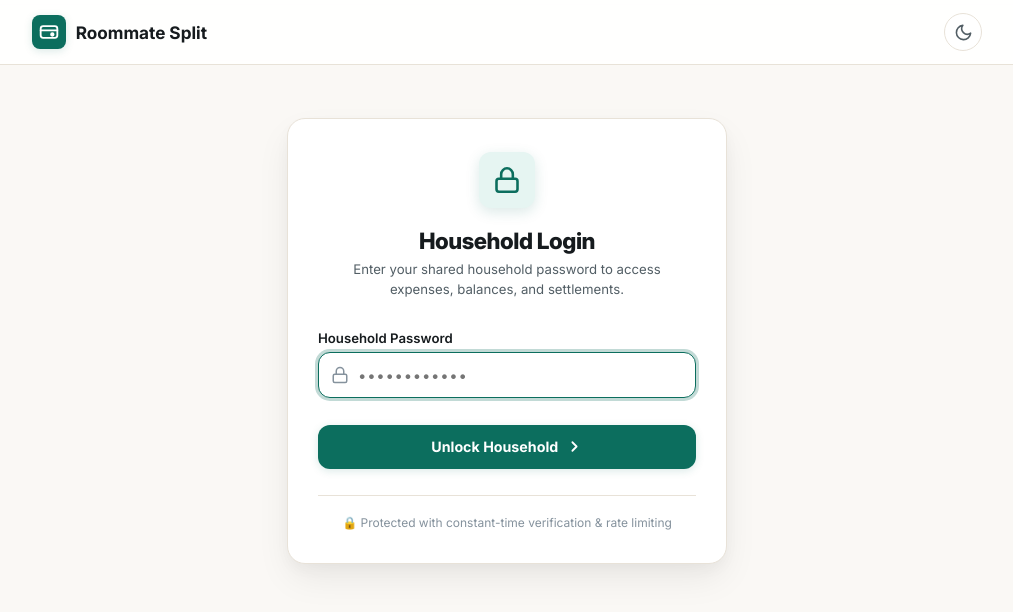
After one commit to mohamedbailla599/roommate-split, a Flask app: page /login in a window 1280 px wide. The commit adds this page. Shown: the top 612 px of the page, without its empty margins (133-1146 px from the left). Run offline with Flask 3, Linux system fonts and the light colour scheme.

Commit message:
feat(deploy): prepare for Render with gunicorn, household login, SELECT-only retry policy, and health endpoint

```diff
--- a/app.py
+++ b/app.py
@@ -9,12 +9,13 @@ import csv
 import io
 import os
 import socket
+import threading
 import time
 from collections import Counter, defaultdict
 from datetime import date, datetime, timedelta
 import secrets
 from pathlib import Path
-from typing import Any, Dict, List
+from typing import Any, Dict, List, Optional
 
 from flask import (
     Flask,
@@ -40,12 +41,72 @@ from split_logic import (
 )
 
 app = Flask(__name__)
-app.secret_key = os.environ.get("SECRET_KEY", "roommate-split-dev-secret-key-2026")
+
+# Environment & Production Configuration
+is_debug = os.environ.get("FLASK_DEBUG", "0").lower() in ("1", "true", "yes")
+is_production = (
+    os.environ.get("RENDER") == "true"
+    or os.environ.get("FLASK_ENV") == "production"
+    or os.environ.get("ENV") == "production"
+    or os.environ.get("PRODUCTION") == "true"
+)
+
+raw_secret_key = os.environ.get("SECRET_KEY")
+raw_app_password = os.environ.get("APP_PASSWORD")
+
+if is_production:
+    if not raw_secret_key:
+        raise RuntimeError("CRITICAL: SECRET_KEY environment variable is missing. It is required in production mode.")
+    if not raw_app_password:
+        raise RuntimeError("CRITICAL: APP_PASSWORD environment variable is missing. It is required in production mode.")
+
+app.secret_key = raw_secret_key or "roommate-split-dev-secret-key-2026"
+APP_PASSWORD = raw_app_password or "roommate"
+
 app.config["TEMPLATES_AUTO_RELOAD"] = True
 app.config["SEND_FILE_MAX_AGE_DEFAULT"] = 0
 app.config["MAX_CONTENT_LENGTH"] = 5 * 1024 * 1024  # 5 MB max upload
 app.config["SESSION_COOKIE_HTTPONLY"] = True
 app.config["SESSION_COOKIE_SAMESITE"] = "Lax"
+app.config["SESSION_COOKIE_SECURE"] = not is_debug
+
+
+# -----------------------------------------------------------------------------
+# Rate Limiting & Household Authentication State
+# -----------------------------------------------------------------------------
+_failed_login_attempts: Dict[str, List[float]] = defaultdict(list)
+_failed_login_lock = threading.Lock()
+MAX_FAILED_LOGIN_ATTEMPTS = 5
+LOGIN_LOCKOUT_SECONDS = 300  # 5-minute lockout
+
+
+def get_client_ip() -> str:
+    """Extract client IP address considering proxy headers (e.g. Render reverse proxy)."""
+    forwarded = request.headers.get("X-Forwarded-For")
+    if forwarded:
+        return forwarded.split(",")[0].strip()
+    return request.remote_addr or "127.0.0.1"
+
+
+def is_login_rate_limited(ip: str) -> bool:
+    """Check if the given IP address is currently locked out after repeated failed logins."""
+    now = time.time()
+    with _failed_login_lock:
+        attempts = [t for t in _failed_login_attempts[ip] if now - t < LOGIN_LOCKOUT_SECONDS]
+        _failed_login_attempts[ip] = attempts
+        return len(attempts) >= MAX_FAILED_LOGIN_ATTEMPTS
+
+
+def record_failed_login(ip: str) -> None:
+    """Record a failed login attempt for the given IP address."""
+    with _failed_login_lock:
+        _failed_login_attempts[ip].append(time.time())
+
+
+def clear_failed_logins(ip: str) -> None:
+    """Clear failed login records after a successful login."""
+    with _failed_login_lock:
+        _failed_login_attempts.pop(ip, None)
 
 
 def generate_csrf_token() -> str:
@@ -59,6 +120,24 @@ def generate_csrf_token() -> str:
 def inject_csrf_token() -> Dict[str, Any]:
     """Expose csrf_token() helper to all Jinja templates."""
     return {"csrf_token": generate_csrf_token}
+
+
+@app.before_request
+def require_household_login() -> Optional[Response]:
+    """Ensure every route except /login, /health and static files requires authentication."""
+    # Allow unauthenticated access to /login, /health, and static assets
+    if (
+        request.endpoint in ("login", "health", "static")
+        or request.path in ("/login", "/health")
+        or request.path.startswith("/static/")
+    ):
+        return None
+
+    if not session.get("authenticated"):
+        next_target = request.full_path if request.query_string else request.path
+        return redirect(url_for("login", next=next_target))
+
+    return None
 
 
 @app.before_request
@@ -286,6 +365,53 @@ def get_active_period_data(conn):
     balances_data = calculate_balances(all_rids, expenses, payments)
 
     return roommate_map, expenses, payments, balances_data
+
+
+@app.route("/health")
+def health() -> Response:
+    """Liveness probe for Render health checks. Never touches the database."""
+    return Response('{"status": "healthy"}', mimetype="application/json", status=200)
+
+
+@app.route("/login", methods=["GET", "POST"])
+def login() -> Any:
+    """Household shared password login."""
+    next_url = request.args.get("next") or request.form.get("next") or url_for("expenses")
+    if not next_url.startswith("/") or next_url.startswith("//"):
+        next_url = url_for("expenses")
+
+    if session.get("authenticated"):
+        return redirect(next_url)
+
+    ip = get_client_ip()
+
+    if request.method == "POST":
+        if is_login_rate_limited(ip):
+            flash("Too many failed login attempts. Please wait 5 minutes before trying again.", "danger")
+            return render_template("login.html", next_url=next_url), 429
+
+        submitted_password = request.form.get("password", "")
+        if secrets.compare_digest(submitted_password, APP_PASSWORD):
+            clear_failed_logins(ip)
+            session["authenticated"] = True
+            session["authenticated_at"] = time.time()
+            session["csrf_token"] = secrets.token_hex(32)
+            flash("Household unlocked. Welcome back!", "success")
+            return redirect(next_url)
+
+        record_failed_login(ip)
+        flash("Incorrect household password. Please try again.", "danger")
+        return render_template("login.html", next_url=next_url), 401
+
+    return render_template("login.html", next_url=next_url)
+
+
+@app.route("/logout")
+def logout() -> Response:
+    """Log out of household and clear session."""
+    session.clear()
+    flash("You have been logged out of your household.", "info")
+    return redirect(url_for("login"))
 
 
 @app.route("/")
--- a/requirements.txt
+++ b/requirements.txt
@@ -3,3 +3,4 @@ pytest>=8.0.0
 psycopg2-binary>=2.9.9
 python-dotenv>=1.0.0
 Pillow>=10.0.0
+gunicorn>=21.2.0
--- a/templates/base.html
+++ b/templates/base.html
@@ -37,6 +37,7 @@
         <span>Roommate Split</span>
       </a>
 
+      {% if session.get('authenticated') %}
       <!-- Desktop Navigation Pills -->
       <nav class="desktop-nav-links">
         <a href="{{ url_for('balances') }}" class="nav-pill {% if active_page == 'balances' %}active{% endif %}">
@@ -83,15 +84,18 @@
           History
         </a>
       </nav>
+      {% endif %}
 
-      <!-- Right Header Actions (Phone modal & Dark Mode toggle) -->
+      <!-- Right Header Actions (Phone modal, Dark Mode toggle, Logout) -->
       <div class="nav-right-actions">
+        {% if session.get('authenticated') %}
         <button type="button" class="btn-icon" id="openPhoneBtn" title="Open on phone" aria-label="Open on phone">
           <svg width="19" height="19" viewBox="0 0 24 24" fill="none" stroke="currentColor" stroke-width="2" stroke-linecap="round" stroke-linejoin="round">
             <rect x="5" y="2" width="14" height="20" rx="3" ry="3"></rect>
             <line x1="12" y1="18" x2="12.01" y2="18"></line>
           </svg>
         </button>
+        {% endif %}
 
         <button type="button" class="btn-icon theme-toggle-btn" title="Toggle dark mode" aria-label="Toggle dark mode">
           <!-- Sun Icon (shown in dark mode) -->
@@ -111,6 +115,16 @@
             <path d="M21 12.79A9 9 0 1 1 11.21 3 7 7 0 0 0 21 12.79z"></path>
           </svg>
         </button>
+
+        {% if session.get('authenticated') %}
+        <a href="{{ url_for('logout') }}" class="btn-icon" title="Log out of household" aria-label="Log out of household" style="color: var(--text-secondary);">
+          <svg width="18" height="18" viewBox="0 0 24 24" fill="none" stroke="currentColor" stroke-width="2" stroke-linecap="round" stroke-linejoin="round">
+            <path d="M9 21H5a2 2 0 0 1-2-2V5a2 2 0 0 1 2-2h4"></path>
+            <polyline points="16 17 21 12 16 7"></polyline>
+            <line x1="21" y1="12" x2="9" y2="12"></line>
+          </svg>
+        </a>
+        {% endif %}
       </div>
     </div>
   </header>
@@ -158,6 +172,7 @@
     {% block content %}{% endblock %}
   </main>
 
+  {% if session.get('authenticated') %}
   <!-- Mobile Bottom Tab Navigation -->
   <nav class="mobile-bottom-bar" aria-label="Mobile Navigation">
     <a href="{{ url_for('balances') }}" class="mobile-tab {% if active_page == 'balances' %}active{% endif %}">
@@ -243,6 +258,7 @@
       </div>
     </div>
   </div>
+  {% endif %}
 
   <!-- Global Custom Confirmation Dialog Modal Window -->
   <div class="modal-backdrop" id="confirmModal" role="dialog" aria-modal="true" aria-labelledby="confirmModalTitle">
--- /dev/null
+++ b/templates/login.html
@@ -0,0 +1,53 @@
+{% extends "base.html" %}
+
+{% block title %}Login - Roommate Split{% endblock %}
+
+{% block content %}
+<div style="display: flex; justify-content: center; align-items: center; min-height: 60vh; padding: 2rem 0;">
+  <div class="card" style="width: 100%; max-width: 440px; padding: 2.25rem 2rem; box-shadow: var(--shadow-lg); border-radius: var(--radius-lg);">
+    <div style="text-align: center; margin-bottom: 2rem;">
+      <div style="width: 56px; height: 56px; border-radius: var(--radius-md); background: var(--accent-primary-light); color: var(--accent-primary); display: inline-flex; align-items: center; justify-content: center; margin-bottom: 1.25rem; box-shadow: 0 4px 14px var(--accent-primary-glow);">
+        <svg width="28" height="28" viewBox="0 0 24 24" fill="none" stroke="currentColor" stroke-width="2.2" stroke-linecap="round" stroke-linejoin="round">
+          <rect x="3" y="11" width="18" height="11" rx="2" ry="2"></rect>
+          <path d="M7 11V7a5 5 0 0 1 10 0v4"></path>
+        </svg>
+      </div>
+      <h1 style="font-size: 1.5rem; font-weight: 800; letter-spacing: -0.02em; margin-bottom: 0.4rem; color: var(--text-primary);">
+        Household Login
+      </h1>
+      <p style="font-size: 0.88rem; color: var(--text-secondary); line-height: 1.5; margin: 0 auto; max-width: 320px;">
+        Enter your shared household password to access expenses, balances, and settlements.
+      </p>
+    </div>
+
+    <form method="POST" action="{{ url_for('login', next=next_url) }}" style="display: flex; flex-direction: column; gap: 1.25rem;">
+      <input type="hidden" name="csrf_token" value="{{ csrf_token() }}">
+      <input type="hidden" name="next" value="{{ next_url }}">
+
+      <div class="form-group" style="margin-bottom: 0;">
+        <label class="form-label" for="password" style="font-weight: 600; font-size: 0.88rem;">Household Password</label>
+        <div style="position: relative;">
+          <input type="password" id="password" name="password" class="form-control" placeholder="••••••••••••" required autofocus style="padding-left: 2.6rem; font-size: 1rem; letter-spacing: 0.05em;">
+          <div style="position: absolute; left: 0.85rem; top: 50%; transform: translateY(-50%); color: var(--text-muted); pointer-events: none; display: flex; align-items: center;">
+            <svg width="18" height="18" viewBox="0 0 24 24" fill="none" stroke="currentColor" stroke-width="2" stroke-linecap="round" stroke-linejoin="round">
+              <rect x="3" y="11" width="18" height="11" rx="2" ry="2"></rect>
+              <path d="M7 11V7a5 5 0 0 1 10 0v4"></path>
+            </svg>
+          </div>
+        </div>
+      </div>
+
+      <button type="submit" class="btn btn-primary" style="width: 100%; padding: 0.75rem; font-size: 0.95rem; font-weight: 700; display: flex; justify-content: center; align-items: center; gap: 0.5rem; margin-top: 0.5rem;">
+        <span>Unlock Household</span>
+        <svg width="17" height="17" viewBox="0 0 24 24" fill="none" stroke="currentColor" stroke-width="2.5" stroke-linecap="round" stroke-linejoin="round">
+          <polyline points="9 18 15 12 9 6"></polyline>
+        </svg>
+      </button>
+    </form>
+
+    <div style="margin-top: 1.75rem; padding-top: 1.25rem; border-top: 1px solid var(--border-subtle); text-align: center; font-size: 0.8rem; color: var(--text-muted);">
+      🔒 Protected with constant-time verification &amp; rate limiting
+    </div>
+  </div>
+</div>
+{% endblock %}
```
Also changed, not shown: db.py (+9 -3 lines), gunicorn.conf.py (added, +9 -0 lines), tests/test_app.py (+162 -0 lines), README.md, 1 other file.
